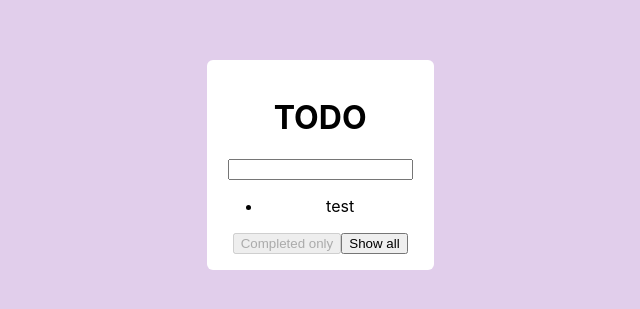
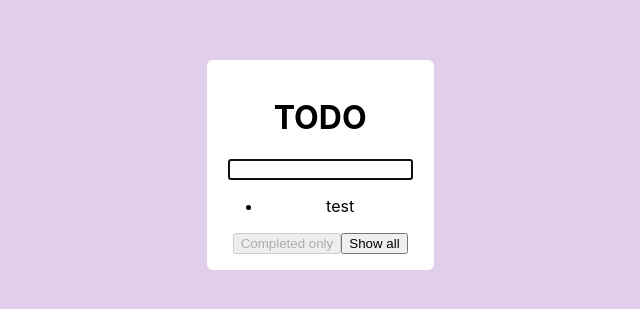
Before and after one commit to jaksonmoura/todo-react, a React (Create React App) app: page / in a window 1280 px wide. Shown: the part 235-544 px from the top of the page, without its empty margins (325-965 px from the left). Built offline with nearby package versions, Linux system fonts and the light colour scheme.

Commit message:
add autofocus

```diff
--- a/src/components/Header.js
+++ b/src/components/Header.js
@@ -21,7 +21,12 @@ const Header = () => {
 		<header>
 			<h1>TODO</h1>
 			<form action="/" onSubmit={handleSubmit}>
-				<input type="text" value={newTodo} onChange={handeChange} />
+				<input
+					autoFocus
+					type="text"
+					value={newTodo}
+					onChange={handeChange}
+				/>
 			</form>
 		</header>
 	);
```
